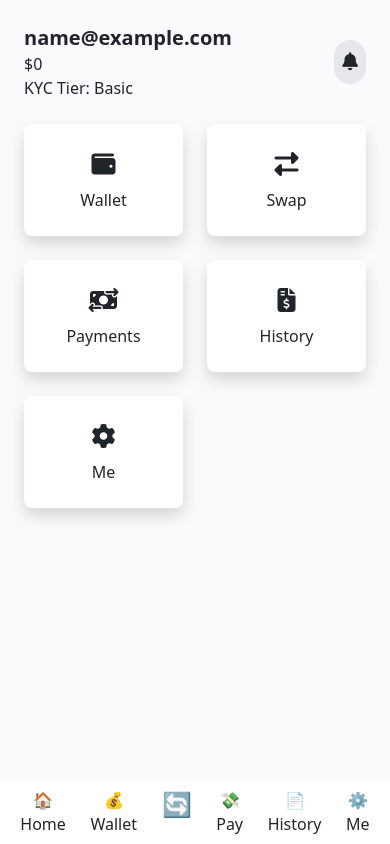
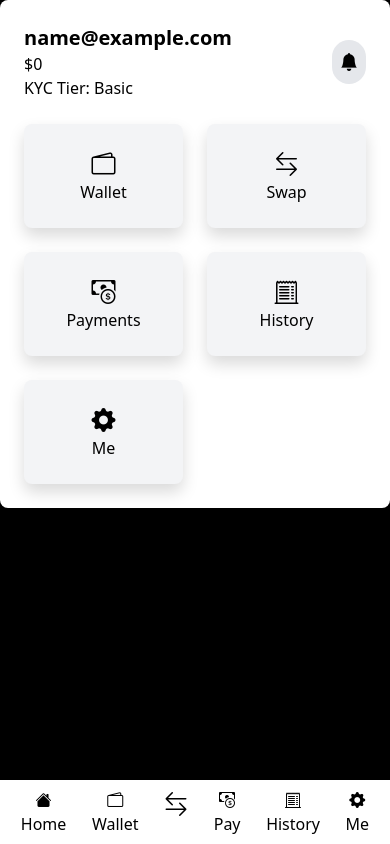
Before and after one commit to chukwuemeka77/Swapyardview, a plain HTML site: page index.html in a window 390 px wide. Drawn offline with nearby package versions, Linux system fonts and the light colour scheme; sample sign-in values are in the browser's storage.

Commit message:
Update index.html

```diff
--- a/index.html
+++ b/index.html
@@ -6,11 +6,12 @@
   <title>Swapyard Home</title>
   <script src="https://cdn.tailwindcss.com"></script>
   <link href="https://cdn.jsdelivr.net/npm/bootstrap@5.3.2/dist/css/bootstrap.min.css" rel="stylesheet">
-  <link rel="stylesheet" href="https://cdnjs.cloudflare.com/ajax/libs/font-awesome/6.5.0/css/all.min.css">
+  <!-- Bootstrap Icons -->
+  <link rel="stylesheet" href="https://cdn.jsdelivr.net/npm/bootstrap-icons@1.11.1/font/bootstrap-icons.css">
 </head>
-<body class="bg-gray-50">
+<body class="bg-black text-white">
   <!-- Top Container: User Info -->
-  <div class="container mx-auto p-4 max-w-2xl">
+  <div class="container mx-auto p-4 max-w-2xl bg-white text-black rounded-lg shadow-lg">
     <div class="flex justify-between items-center mb-4">
       <div>
         <h2 id="userName" class="text-xl font-bold">Welcome, User</h2>
@@ -20,7 +21,7 @@
       <!-- Notifications -->
       <div class="relative">
         <button id="notifBtn" class="p-2 bg-gray-200 rounded-full relative">
-          <i class="fa-solid fa-bell text-lg"></i>
+          <i class="bi bi-bell-fill text-lg"></i>
           <span id="notifCount" class="absolute -top-1 -right-1 bg-red-500 text-white rounded-full text-xs px-1 hidden">0</span>
         </button>
         <div id="notifDropdown" class="hidden absolute right-0 mt-2 w-64 bg-white shadow-md rounded-lg p-2 z-50"></div>
@@ -29,37 +30,37 @@
 
     <!-- Features Container -->
     <div id="featuresContainer" class="grid grid-cols-2 gap-4">
-      <a href="wallet.html" class="p-4 bg-white rounded-lg shadow text-center">
-        <i class="fa-solid fa-wallet text-2xl mb-2"></i>
+      <a href="wallet.html" class="p-4 bg-gray-100 rounded-lg shadow text-center hover:bg-gray-200">
+        <i class="bi bi-wallet2 text-2xl mb-2"></i>
         <p>Wallet</p>
       </a>
-      <a href="swap.html" class="p-4 bg-white rounded-lg shadow text-center">
-        <i class="fa-solid fa-right-left text-2xl mb-2"></i>
+      <a href="swap.html" class="p-4 bg-gray-100 rounded-lg shadow text-center hover:bg-gray-200">
+        <i class="bi bi-arrow-left-right text-2xl mb-2"></i>
         <p>Swap</p>
       </a>
-      <a href="payment.html" class="p-4 bg-white rounded-lg shadow text-center">
-        <i class="fa-solid fa-money-bill-transfer text-2xl mb-2"></i>
+      <a href="payment.html" class="p-4 bg-gray-100 rounded-lg shadow text-center hover:bg-gray-200">
+        <i class="bi bi-cash-coin text-2xl mb-2"></i>
         <p>Payments</p>
       </a>
-      <a href="transactions.html" class="p-4 bg-white rounded-lg shadow text-center">
-        <i class="fa-solid fa-file-invoice-dollar text-2xl mb-2"></i>
+      <a href="transactions.html" class="p-4 bg-gray-100 rounded-lg shadow text-center hover:bg-gray-200">
+        <i class="bi bi-receipt-cutoff text-2xl mb-2"></i>
         <p>History</p>
       </a>
-      <a href="settings.html" class="p-4 bg-white rounded-lg shadow text-center">
-        <i class="fa-solid fa-gear text-2xl mb-2"></i>
+      <a href="settings.html" class="p-4 bg-gray-100 rounded-lg shadow text-center hover:bg-gray-200">
+        <i class="bi bi-gear-fill text-2xl mb-2"></i>
         <p>Me</p>
       </a>
     </div>
   </div>
 
   <!-- Bottom Navigation (Mobile) -->
-  <div id="bottomNav" class="fixed bottom-0 left-0 w-full bg-white shadow-md p-2 flex justify-around md:hidden">
-    <a href="home.html" class="text-center">🏠<br>Home</a>
-    <a href="wallet.html" class="text-center">💰<br>Wallet</a>
-    <a href="swap.html" class="text-center text-2xl font-bold">🔄</a>
-    <a href="payment.html" class="text-center">💸<br>Pay</a>
-    <a href="transactions.html" class="text-center">📄<br>History</a>
-    <a href="settings.html" class="text-center">⚙️<br>Me</a>
+  <div id="bottomNav" class="fixed bottom-0 left-0 w-full bg-white text-black shadow-md p-2 flex justify-around md:hidden">
+    <a href="index.html" class="text-center"><i class="bi bi-house-fill"></i><br>Home</a>
+    <a href="wallet.html" class="text-center"><i class="bi bi-wallet2"></i><br>Wallet</a>
+    <a href="swap.html" class="text-center text-2xl font-bold"><i class="bi bi-arrow-left-right"></i></a>
+    <a href="payment.html" class="text-center"><i class="bi bi-cash-coin"></i><br>Pay</a>
+    <a href="transactions.html" class="text-center"><i class="bi bi-receipt-cutoff"></i><br>History</a>
+    <a href="settings.html" class="text-center"><i class="bi bi-gear-fill"></i><br>Me</a>
   </div>
 
   <script src="assets/js/main.js"></script>
```
